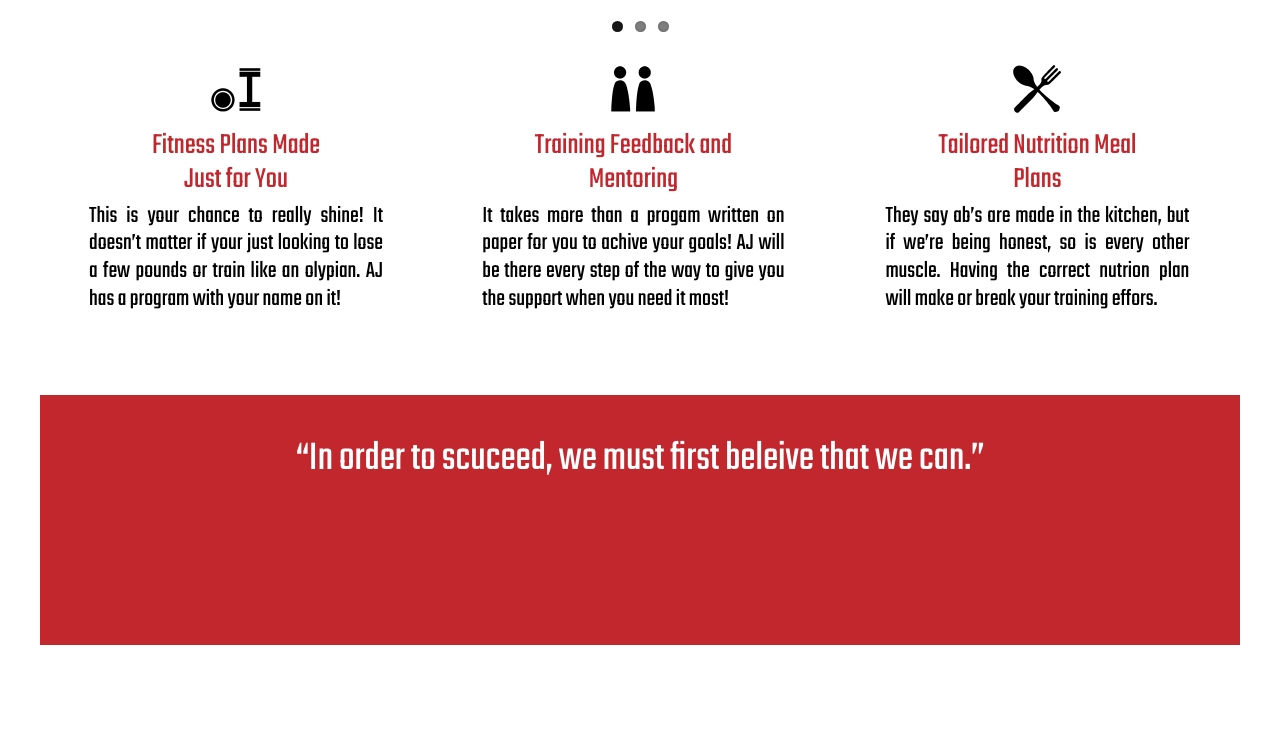
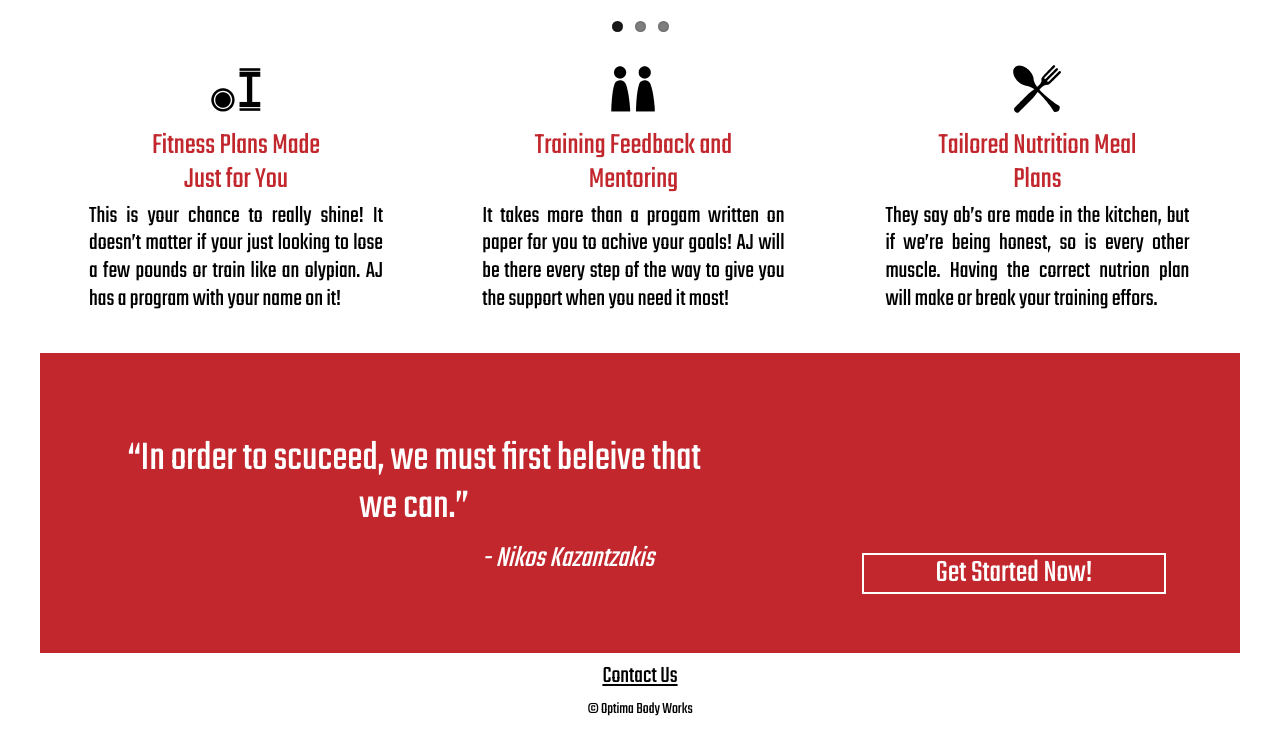
Before and after one commit to aniellocristo/AJfitness, a plain HTML site: page index.html in a window 1280 px wide. Shown: the part 664-1393 px from the top of the page. Before the commit the page ends 1309 px from the top, so only its background shows below. Drawn offline with Linux system fonts and the light colour scheme.

Commit message:
Added footer and quote

```diff
--- a/css/style.css
+++ b/css/style.css
@@ -37,8 +37,46 @@ h4 {
   font-weight: normal;
   font-size: 42px;
   color: rgb(255, 255, 255);
+  margin-bottom: 0;
   text-align: center;
   padding-top: 40px;
+}
+
+.credit {
+  font-family: 'Teko', sans-serif;
+  font-style: italic;
+  font-size: 30px;
+  margin-top: 10px;
+  color: rgb(255, 255, 255);
+  text-align: center;
+}
+
+#start {
+  font-family: 'Teko', sans-serif;
+  font-weight: normal;
+  font-size: 32px;
+  color: rgb(255, 255, 255);
+  margin: 0 auto;
+  border: solid 2px rgb(255, 255, 255);
+  width: 60%;
+  text-align: center;
+}
+
+.contact {
+  font-family: 'Teko', sans-serif;
+  font-weight: normal;
+  font-size: 24px;
+  margin: 10px ;
+  text-align: center;
+  text-decoration: underline;
+}
+
+.copy {
+  font-family: 'Teko', sans-serif;
+  font-weight: normal;
+  font-size: 16px;
+  margin: 10px ;
+  text-align: center;
 }
 
 /*Navigation Styles*/
@@ -72,8 +110,9 @@ nav a:hover {
   color: rgb(193, 39, 45);
 }
 
-nav a.active {
+nav li.active {
   color: rgb(193, 39, 45);
+  text-decoration: underline;
   cursor: default;
 }
 
@@ -93,7 +132,7 @@ nav a.active {
 
 #sect2 {
   background-color: rgb(193, 39, 45);
-  height: 250px;
+  height: 300px;
 }
 
 /*Media Queries*/
@@ -132,6 +171,17 @@ nav a.active {
     max-width: 75%;
   }
 
+  #start {
+    margin: 200px auto 0;
+    width: 300px;
+    text-align: center;
+  }
+
+  .credit {
+    text-align: right;
+    margin-right: 10%;
+  }
+
   /*Navigation Style*/
   nav {
     align-self: flex-end;
@@ -150,4 +200,13 @@ nav a.active {
     display: flex;
   }
 
+  #sect2 {
+    display: flex;
+    justify-content: space-around;
+  }
+
+  #inspire {
+    width: 50%;
+  }
+
 }
--- a/index.html
+++ b/index.html
@@ -23,7 +23,7 @@
 
         <nav>
           <ul>
-            <li>Main</li>
+            <li class="active">Main</li>
             <li><a href="program.html">Program</a></li>
             <li><a href="trainer.html">Trainer</a></li>
             <li><a href="testimonials.html">Testimonials</a></li>
@@ -58,13 +58,19 @@
         </div>
       </div>
       <div id="sect2">
-        <p class="quote">“In order to scuceed, we must first beleive that we can.”</p>
-
+        <div id="inspire">
+          <p class="quote">“In order to scuceed, we must first beleive that we can.”</p>
+          <p class="credit">- Nikos Kazantzakis</p>
+        </div>
+        <div id="button1">
+          <p id="start">Get Started Now!</p>
+        </div>
       </div>
 
-
-
+      <footer>
+        <p class="contact">Contact Us</p>
+        <p class="copy">&#169 Optima Body Works</p>
+      </footer>
     </div>
-
   </body>
 </html>
```
